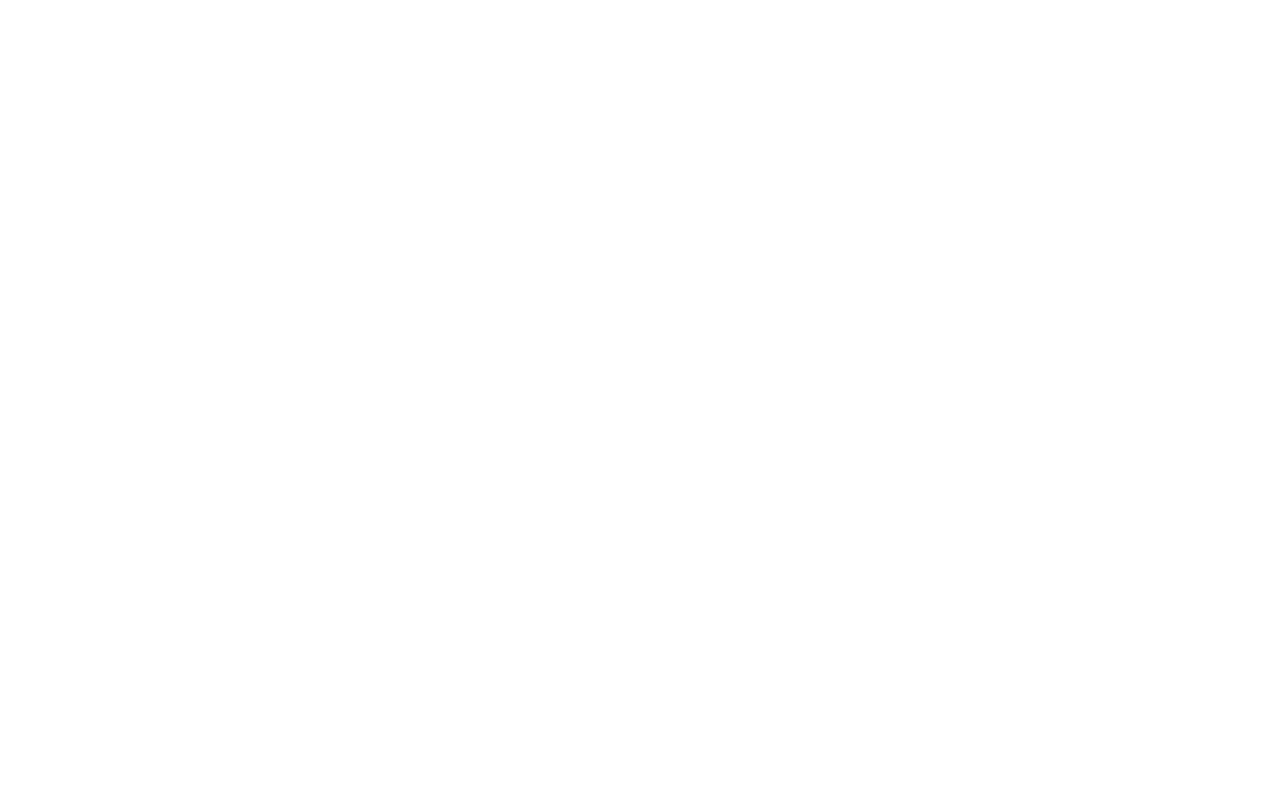
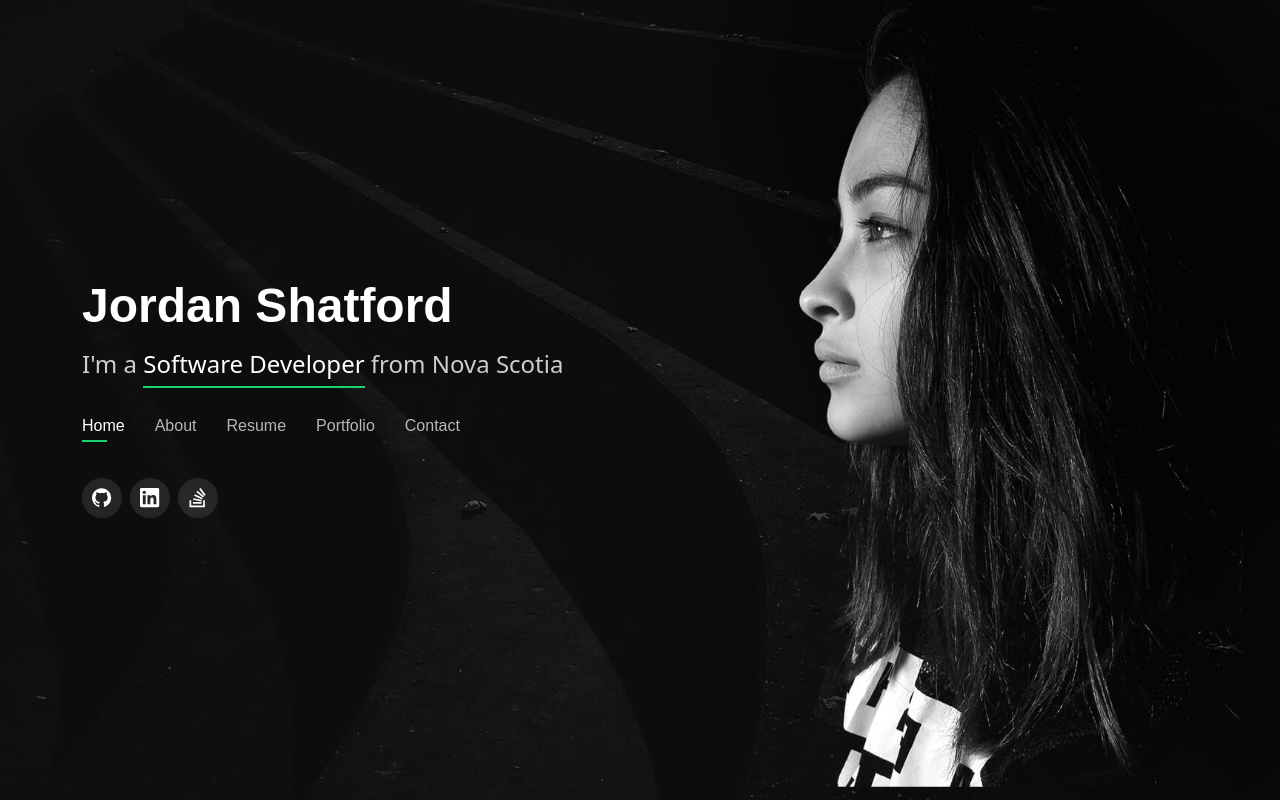
Before and after one commit to jordanshatford/portfolio, a Vue app: page / in a window 1280 px wide. Built offline with nearby package versions, Linux system fonts and the light colour scheme.

Commit message:
feat: landing page of profile
Add bootstrap and simple icons for landing page. Temp
background used until real image is added.

```diff
--- a/package.json
+++ b/package.json
@@ -9,6 +9,10 @@
     "lint": "eslint . --ext .vue,.js,.jsx,.cjs,.mjs,.ts,.tsx,.cts,.mts --fix --ignore-path .gitignore"
   },
   "dependencies": {
+    "@popperjs/core": "^2.11.4",
+    "bootstrap": "^5.1.3",
+    "sass": "^1.49.9",
+    "simple-icons": "^6.14.0",
     "vue": "^3.2.31"
   },
   "devDependencies": {
--- a/src/App.vue
+++ b/src/App.vue
@@ -1,9 +1,39 @@
 <template>
+  <app-header></app-header>
 </template>
 
 <script setup lang="ts">
+import AppHeader from "@/components/AppHeader.vue"
 </script>
 
+<style lang="scss">
+body {
+  background-color: #040404;
+  color: #fff;
+  position: relative;
+  background: transparent;
+  &::before {
+    content: "";
+    position: fixed;
+    background: #040404 url("@/assets/img/bg.jpg") top right no-repeat;
+    background-size: cover;
+    left: 0;
+    right: 0;
+    top: 0;
+    height: 100vh;
+    z-index: -1;
+    @media (min-width: 1024px) {
+      background-attachment: fixed;
+    }
+  }
+}
 
-<style>
+a {
+  color: #18d26e;
+  text-decoration: none;
+  &:hover {
+    color: #35e888;
+    text-decoration: none;
+  }
+}
 </style>
--- /dev/null
+++ b/src/assets/scss/app.scss
@@ -0,0 +1 @@
+@use 'vendors/bootstrap';
--- /dev/null
+++ b/src/assets/scss/vendors/_bootstrap.scss
@@ -0,0 +1 @@
+@import 'node_modules/bootstrap/scss/bootstrap.scss'
--- /dev/null
+++ b/src/components/AppHamburger.vue
@@ -0,0 +1,50 @@
+<template>
+  <svg
+    v-if="!modelValue"
+    width="24"
+    height="24"
+    viewBox="0 0 24 24"
+    fill="none"
+    xmlns="http://www.w3.org/2000/svg"
+    @click="emit('update:modelValue', !modelValue)"
+  >
+    <path
+      d="M2 6C2 5.44772 2.44772 5 3 5H21C21.5523 5 22 5.44772 22 6C22 6.55228 21.5523 7 21 7H3C2.44772 7 2 6.55228 2 6Z"
+      fill="currentColor"
+    />
+    <path
+      d="M2 12.0322C2 11.4799 2.44772 11.0322 3 11.0322H21C21.5523 11.0322 22 11.4799 22 12.0322C22 12.5845 21.5523 13.0322 21 13.0322H3C2.44772 13.0322 2 12.5845 2 12.0322Z"
+      fill="currentColor"
+    />
+    <path
+      d="M3 17.0645C2.44772 17.0645 2 17.5122 2 18.0645C2 18.6167 2.44772 19.0645 3 19.0645H21C21.5523 19.0645 22 18.6167 22 18.0645C22 17.5122 21.5523 17.0645 21 17.0645H3Z"
+      fill="currentColor"
+    />
+  </svg>
+  <svg
+    v-else
+    width="24"
+    height="24"
+    viewBox="0 0 24 24"
+    fill="none"
+    xmlns="http://www.w3.org/2000/svg"
+    @click="emit('update:modelValue', !modelValue)"
+  >
+    <path
+      d="M6.2253 4.81108C5.83477 4.42056 5.20161 4.42056 4.81108 4.81108C4.42056 5.20161 4.42056 5.83477 4.81108 6.2253L10.5858 12L4.81114 17.7747C4.42062 18.1652 4.42062 18.7984 4.81114 19.1889C5.20167 19.5794 5.83483 19.5794 6.22535 19.1889L12 13.4142L17.7747 19.1889C18.1652 19.5794 18.7984 19.5794 19.1889 19.1889C19.5794 18.7984 19.5794 18.1652 19.1889 17.7747L13.4142 12L19.189 6.2253C19.5795 5.83477 19.5795 5.20161 19.189 4.81108C18.7985 4.42056 18.1653 4.42056 17.7748 4.81108L12 10.5858L6.2253 4.81108Z"
+      fill="currentColor"
+    />
+  </svg>
+</template>
+
+<script setup lang="ts">
+interface Props {
+  modelValue: boolean
+}
+
+defineProps<Props>()
+
+const emit = defineEmits<{
+  (e: "update:modelValue", value: boolean): void
+}>()
+</script>
--- /dev/null
+++ b/src/components/AppHeader.vue
@@ -0,0 +1,98 @@
+<template>
+  <header id="header" :class="{ 'header-top': headerTop }">
+    <div class="container">
+      <h1><a href="index.html">Jordan Shatford</a></h1>
+      <h2>I'm a <span>Software Developer</span> from Nova Scotia</h2>
+      <app-nav-bar></app-nav-bar>
+      <social-links></social-links>
+    </div>
+  </header>
+</template>
+
+<script setup lang="ts">
+import AppNavBar from "@/components/AppNavBar.vue"
+import SocialLinks from "@/components/SocialLinks.vue"
+
+const headerTop = false // WHENEVER CURRENT ROUTE IS NOT LANDING
+</script>
+
+<style scoped lang="scss">
+#header {
+  transition: ease-in-out 0.3s;
+  position: relative;
+  height: 100vh;
+  display: flex;
+  align-items: center;
+  z-index: 997;
+  overflow-y: auto;
+  * {
+    transition: ease-in-out 0.3s;
+  }
+  h1 {
+    font-size: 48px;
+    margin: 0;
+    padding: 0;
+    line-height: 1;
+    font-weight: 700;
+    font-family: "Poppins", sans-serif;
+    a,
+    a:hover {
+      color: #fff;
+      line-height: 1;
+      display: inline-block;
+    }
+  }
+  h2 {
+    font-size: 24px;
+    margin-top: 20px;
+    color: rgba(255, 255, 255, 0.8);
+    span {
+      color: #fff;
+      border-bottom: 2px solid #18d26e;
+      padding-bottom: 6px;
+    }
+  }
+  @media (max-width: 992px) {
+    h1 {
+      font-size: 36px;
+    }
+    h2 {
+      font-size: 20px;
+      line-height: 30px;
+    }
+    .container {
+      display: flex;
+      flex-direction: column;
+      align-items: center;
+    }
+  }
+  &.header-top {
+    height: 80px;
+    position: fixed;
+    left: 0;
+    top: 0;
+    right: 0;
+    background: rgba(0, 0, 0, 0.9);
+    h2 {
+      display: none;
+    }
+    h1 {
+      margin-right: auto;
+      font-size: 30px;
+    }
+    .container {
+      display: flex;
+      align-items: center;
+    }
+    .navbar {
+      margin: 0;
+    }
+    @media (max-width: 768px) {
+      height: 60px;
+      h1 {
+        font-size: 26px;
+      }
+    }
+  }
+}
+</style>
--- /dev/null
+++ b/src/components/AppNavBar.vue
@@ -0,0 +1,144 @@
+<template>
+  <nav id="navbar" class="navbar" :class="{ 'navbar-mobile': showMobileMenu }">
+    <ul>
+      <li><a class="nav-link active" href="#header">Home</a></li>
+      <li><a class="nav-link" href="#about">About</a></li>
+      <li><a class="nav-link" href="#resume">Resume</a></li>
+      <li><a class="nav-link" href="#portfolio">Portfolio</a></li>
+      <li><a class="nav-link" href="#contact">Contact</a></li>
+    </ul>
+    <app-hamburger class="mobile-nav-toggle" v-model="showMobileMenu"></app-hamburger>
+  </nav>
+</template>
+
+<script setup lang="ts">
+import { ref } from "vue"
+import AppHamburger from "@/components/AppHamburger.vue"
+
+const showMobileMenu = ref<boolean>(false)
+</script>
+
+<style scoped lang="scss">
+.navbar {
+  padding: 0;
+  margin-top: 35px;
+}
+.navbar ul {
+  margin: 0;
+  padding: 0;
+  display: flex;
+  list-style: none;
+  align-items: center;
+}
+.navbar li {
+  position: relative;
+}
+.navbar li + li {
+  margin-left: 30px;
+}
+.navbar a,
+.navbar a:focus {
+  display: flex;
+  align-items: center;
+  justify-content: space-between;
+  padding: 0;
+  font-family: "Poppins", sans-serif;
+  font-size: 16px;
+  font-weight: 400;
+  color: rgba(255, 255, 255, 0.7);
+  white-space: nowrap;
+  transition: 0.3s;
+}
+.navbar a i,
+.navbar a:focus i {
+  font-size: 12px;
+  line-height: 0;
+  margin-left: 5px;
+}
+.navbar a:before {
+  content: "";
+  position: absolute;
+  width: 0;
+  height: 2px;
+  bottom: -4px;
+  left: 0;
+  background-color: #18d26e;
+  visibility: hidden;
+  width: 0px;
+  transition: all 0.3s ease-in-out 0s;
+}
+.navbar a:hover:before,
+.navbar li:hover > a:before,
+.navbar .active:before {
+  visibility: visible;
+  width: 25px;
+}
+.navbar a:hover,
+.navbar .active,
+.navbar .active:focus,
+.navbar li:hover > a {
+  color: #fff;
+}
+
+.mobile-nav-toggle {
+  color: #fff;
+  font-size: 28px;
+  cursor: pointer;
+  display: none;
+  line-height: 0;
+  transition: 0.5s;
+  position: fixed;
+  right: 15px;
+  top: 15px;
+}
+
+@media (max-width: 991px) {
+  .mobile-nav-toggle {
+    display: block;
+  }
+
+  .navbar ul {
+    display: none;
+  }
+}
+.navbar-mobile {
+  position: fixed;
+  overflow: hidden;
+  top: 0;
+  right: 0;
+  left: 0;
+  bottom: 0;
+  background: rgba(0, 0, 0, 0.9);
+  transition: 0.3s;
+  z-index: 999;
+  margin-top: 0;
+}
+.navbar-mobile .mobile-nav-toggle {
+  position: absolute;
+  top: 15px;
+  right: 15px;
+}
+.navbar-mobile ul {
+  display: block;
+  position: absolute;
+  top: 55px;
+  right: 15px;
+  bottom: 45px;
+  left: 15px;
+  padding: 10px 0;
+  overflow-y: auto;
+  transition: 0.3s;
+  border: 2px solid rgba(255, 255, 255, 0.2);
+}
+.navbar-mobile li {
+  padding: 12px 20px;
+}
+.navbar-mobile li + li {
+  margin: 0;
+}
+.navbar-mobile a,
+.navbar-mobile a:focus {
+  font-size: 16px;
+  position: relative;
+}
+</style>
--- /dev/null
+++ b/src/components/SimpleIcon.vue
@@ -0,0 +1,25 @@
+<template>
+  <div class="simpleicon" v-html="svg"></div>
+</template>
+
+<script setup lang="ts">
+import useSimpleIcon from "@/composables/use-simple-icon"
+
+interface Props {
+  icon: string
+}
+
+const props = defineProps<Props>()
+
+const { svg } = useSimpleIcon(props.icon)
+</script>
+
+<style lang="scss">
+.simpleicon {
+  svg {
+    path {
+      fill: currentColor;
+    }
+  }
+}
+</style>
--- /dev/null
+++ b/src/components/SocialLinks.vue
@@ -0,0 +1,60 @@
+<template>
+  <div class="sociallinks">
+    <a v-for="(social, index) in socials" :href="social.link" class="sociallinks__link" :key="index">
+      <simple-icon class="sociallinks__link__icon" :icon="social.icon"></simple-icon>
+    </a>
+  </div>
+</template>
+
+<script setup lang="ts">
+import SimpleIcon from "@/components/SimpleIcon.vue"
+
+const socials = [
+  {
+    icon: "github",
+    link: "#",
+  },
+  {
+    icon: "linkedin",
+    link: "#",
+  },
+  {
+    icon: "stackoverflow",
+    link: "#",
+  },
+]
+</script>
+
+<style scoped lang="scss">
+.sociallinks {
+  margin-top: 40px;
+  display: flex;
+  &__link {
+    font-size: 16px;
+    display: flex;
+    justify-content: center;
+    align-items: center;
+    background: rgba(255, 255, 255, 0.1);
+    color: #fff;
+    line-height: 1;
+    margin-right: 8px;
+    border-radius: 50%;
+    width: 40px;
+    height: 40px;
+    &:hover {
+      background: #18d26e;
+    }
+    &__icon {
+      width: 1.2rem;
+      height: auto;
+    }
+  }
+  @media (max-width: 992px) {
+    margin-top: 15px;
+  }
+}
+
+#header.header-top .sociallinks {
+  display: none;
+}
+</style>
--- /dev/null
+++ b/src/composables/use-simple-icon.ts
@@ -0,0 +1,15 @@
+import type { SimpleIcon } from "simple-icons"
+import { siGithub, siLinkedin, siStackoverflow } from "simple-icons/icons"
+
+const iconMap: Record<string, SimpleIcon> = {
+  [siGithub.slug]: siGithub,
+  [siLinkedin.slug]: siLinkedin,
+  [siStackoverflow.slug]: siStackoverflow,
+}
+
+export function useSimpleIcon(name: string) {
+  const icon = iconMap[name]
+  return { ...icon }
+}
+
+export default useSimpleIcon
```
Also changed, not shown: src/main.ts (+6 -3 lines), src/assets/img/bg.jpg (added), 1 other file (tests, documents, lock files or other folders).
